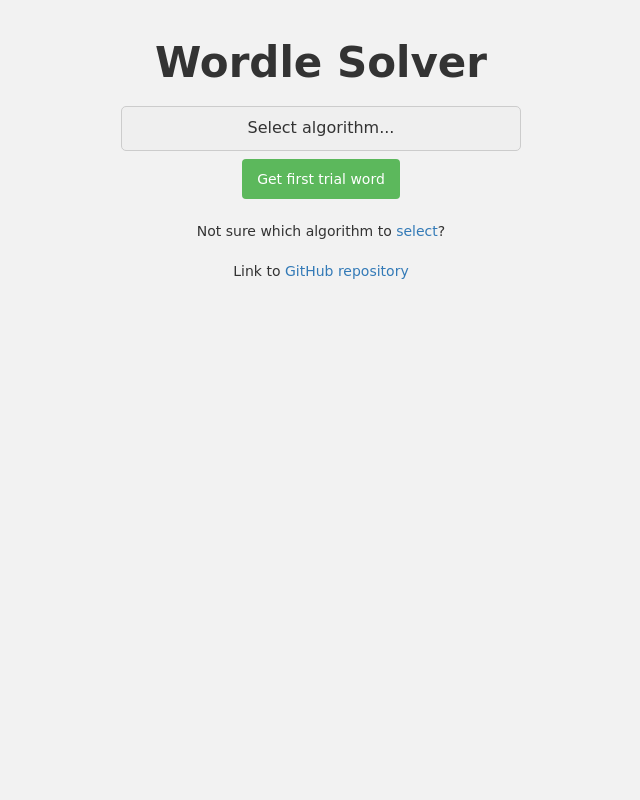
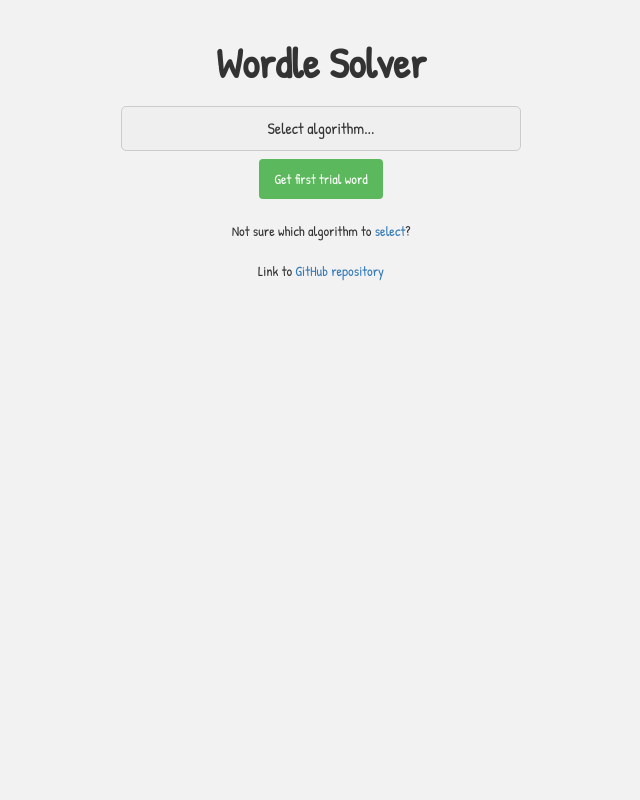
Before and after one commit to richard-flint/wordle_solver, a Flask app: page / in a window 1280 px wide. Shown: the whole page, without its empty margins (319-959 px from the left). Run offline with Flask 2, Linux system fonts and the light colour scheme; some libraries are stand-ins or nearby versions.

Commit message:
update font

```diff
--- a/flask_app/static/css/styles.css
+++ b/flask_app/static/css/styles.css
@@ -82,7 +82,7 @@
 
 	body {
 		background-color: #f2f2f2;
-		font-family: 'Comic Sans MS', cursive, sans-serif;
+		font-family: 'Patrick Hand', 'Comic Sans MS', cursive, sans-serif;
 		color: #333;
 		text-align: center;
 		padding: 20px;
--- a/flask_app/templates/home_page_with_formatting.html
+++ b/flask_app/templates/home_page_with_formatting.html
@@ -1,6 +1,7 @@
 <html>
 <head>
 	<link rel="stylesheet" href="https://maxcdn.bootstrapcdn.com/bootstrap/3.3.7/css/bootstrap.min.css">
+	<link rel="stylesheet" href="https://fonts.googleapis.com/css?family=Patrick+Hand&display=swap">
     <script src="https://code.jquery.com/jquery-3.6.0.min.js"></script>
 	<script src="https://maxcdn.bootstrapcdn.com/bootstrap/3.3.7/js/bootstrap.min.js"></script>
 	<link rel="stylesheet" href="/static/css/styles.css">
--- a/flask_app/templates/rag_input_page.html
+++ b/flask_app/templates/rag_input_page.html
@@ -1,9 +1,11 @@
 <html>
   <head>
 	<link rel="stylesheet" href="https://maxcdn.bootstrapcdn.com/bootstrap/3.3.7/css/bootstrap.min.css">
+	<link rel="stylesheet" href="https://fonts.googleapis.com/css?family=Patrick+Hand&display=swap">
     <script src="https://code.jquery.com/jquery-3.6.0.min.js"></script>
 	<script src="https://maxcdn.bootstrapcdn.com/bootstrap/3.3.7/js/bootstrap.min.js"></script>
 	<link rel="stylesheet" href="/static/css/styles.css">
+	<meta name="viewport" content="width=device-width, initial-scale=1.0">
   </head>
 <body>
 	<div class="container">
```
